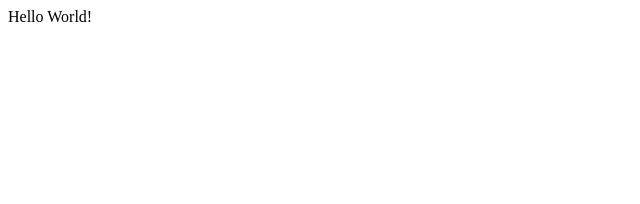
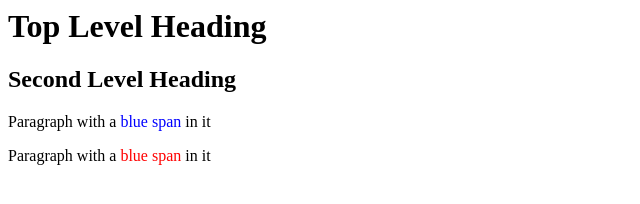
Before and after one commit to NoahPaoletti/NoahPaoletti.github.io, a plain HTML site: page index.html in a window 1280 px wide. Shown: the whole page, without its empty margins (0-640 px from the left). Drawn offline with Linux system fonts and the light colour scheme.

Commit message:
Update index.html

```diff
--- a/index.html
+++ b/index.html
@@ -1,8 +1,17 @@
 <html>
   <head>
-    <title>Hello Wordl! </title>
+    <title>Hello Wordl!</title>
+    <style>
+      .blue { color:blue;}
+      .red{ color:red;}
+    </style>
   </head>
   <body>
-    <p>Hello World!</p>
+    <div>
+    <h1>Top Level Heading</h1>
+    <h2>Second Level Heading</h1>
+    <p>Paragraph with a <span class = "blue" >blue span</span> in it </p>
+    <p>Paragraph with a <span class = "red" >blue span</span> in it </p>
+    </div>
   </body>
 </html>
```
